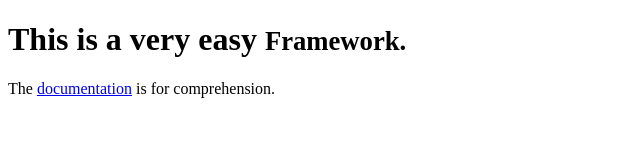
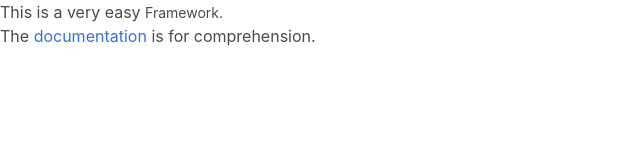
Before and after one commit to AmeerAnsari/bulma, a plain HTML site: page Index.html in a window 1280 px wide. Shown: the whole page, without its empty margins (0-640 px from the left). Drawn offline with Linux system fonts and the light colour scheme.

Commit message:
Linking css file

```diff
--- a/Index.html
+++ b/Index.html
@@ -4,6 +4,9 @@
     <meta charset="UTF-8">
     <meta name="viewport" content="width=device-width, initial-scale=1.0">
     <meta http-equiv="X-UA-Compatible" content="ie=edge">
+    <!-- css links -->
+    <link rel="stylesheet" href="bulma.min.css">
+    <link rel="stylesheet" href="font-awesome.min.css">
     <title>Bulma Practice</title>
 </head>
 <body>
```
